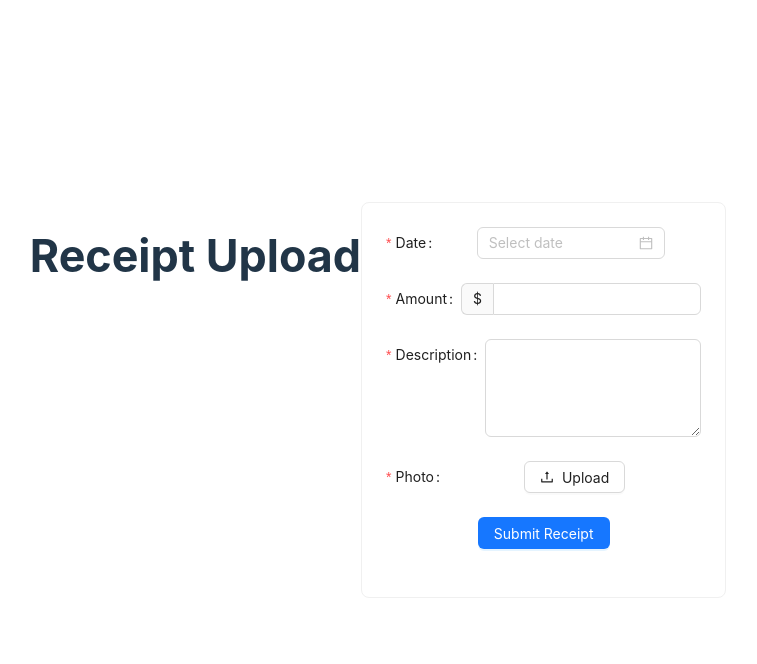
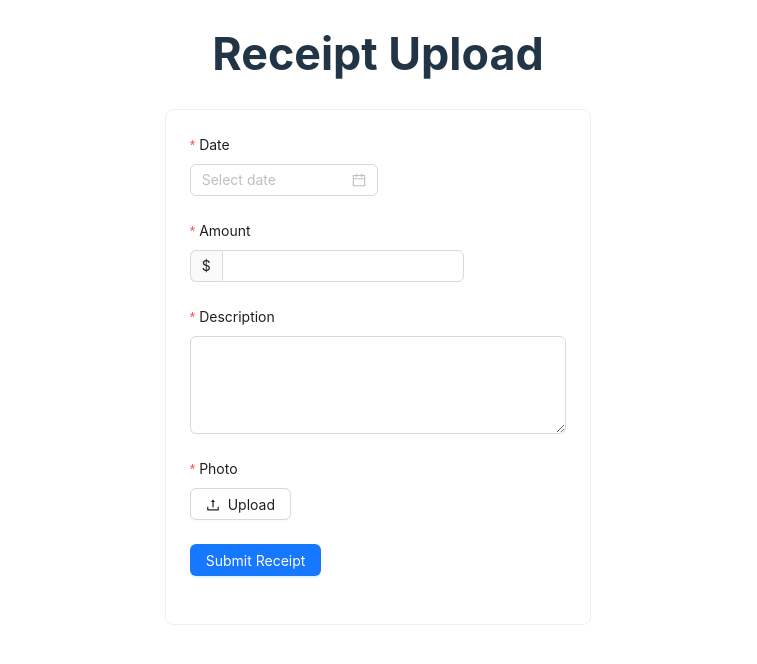
Before and after one commit to tikkikkit21/ReceiptUploadTool, a React app in the folder frontend/: page / in a window 1280 px wide. Shown: the top 664 px of the page, without its empty margins (262-1019 px from the left). Built offline with nearby package versions, Linux system fonts and the light colour scheme; the HTML template or start-up script is replaced by a standard one.

Commit message:
Improve styling

```diff
--- a/frontend/src/App.css
+++ b/frontend/src/App.css
@@ -1,45 +1,8 @@
 #root {
-    max-width: 1280px;
-    margin: 0 auto;
-    padding: 2rem;
+    margin: 0;
+    padding: 0;
+}
+
+h1 {
     text-align: center;
 }
-
-.logo {
-    height: 6em;
-    padding: 1.5em;
-    will-change: filter;
-    transition: filter 300ms;
-}
-
-.logo:hover {
-    filter: drop-shadow(0 0 2em #646cffaa);
-}
-
-.logo.react:hover {
-    filter: drop-shadow(0 0 2em #61dafbaa);
-}
-
-@keyframes logo-spin {
-    from {
-        transform: rotate(0deg);
-    }
-
-    to {
-        transform: rotate(360deg);
-    }
-}
-
-@media (prefers-reduced-motion: no-preference) {
-    a:nth-of-type(2) .logo {
-        animation: logo-spin infinite 20s linear;
-    }
-}
-
-.card {
-    padding: 2em;
-}
-
-.read-the-docs {
-    color: #888;
-}
--- a/frontend/src/App.tsx
+++ b/frontend/src/App.tsx
@@ -85,6 +85,7 @@
     // form component for user to input receipt details
     const receiptForm = (
         <Form
+            layout='vertical'
             onFinish={handleFormSubmit}
             form={form}
         >
@@ -168,8 +169,8 @@
 
     return (
         <Row justify='center'>
-            <h1>Receipt Upload</h1>
-            <Col span={12}>
+            <Col span={8}>
+                <h1>Receipt Upload</h1>
                 <Card>{receiptForm}</Card>
                 {successModal}
                 {failureModal}
--- a/frontend/src/index.css
+++ b/frontend/src/index.css
@@ -25,9 +25,6 @@
 
 body {
     margin: 0;
-    display: flex;
-    place-items: center;
-    min-width: 320px;
     min-height: 100vh;
 }
 
```
